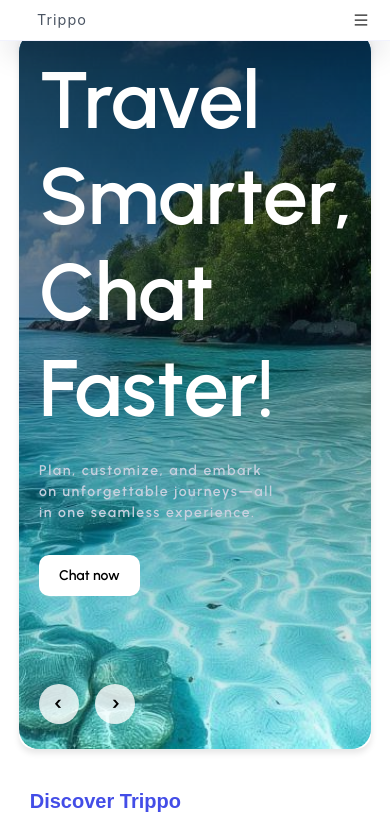
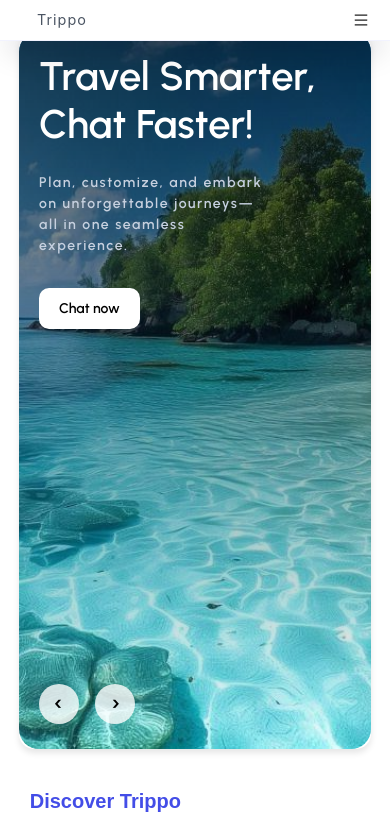
Before and after one commit to WiTheR60334/TrippoBot2, a Next.js app: page /home in a window 390 px wide. Shown: the top 833 px of the page. Built offline with nearby package versions, Linux system fonts and the light colour scheme; no server answers.

Commit message:
fixed the carousel styling

```diff
--- a/components/Carousel/Carousel.css
+++ b/components/Carousel/Carousel.css
@@ -178,8 +178,8 @@ body {
 
 @media (max-width: 1080px) {
   .heading {
-    font-size: 80px !important;
-    width: 80% !important;
+    font-size: 80px;
+    width: 80% ;
   }
   .description {
     font-size: 18px;
```
